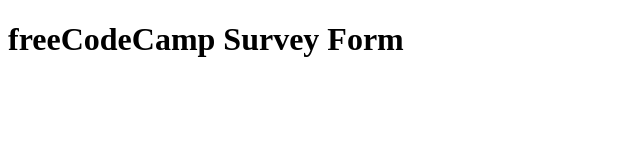
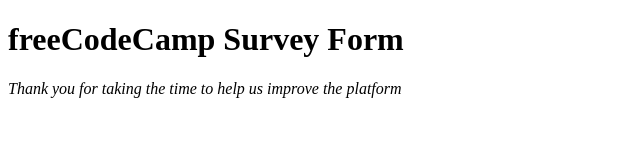
Before and after one commit to aadityadeshmukh/FCC-Survey-Form, a plain HTML site: page index.html in a window 1280 px wide. Shown: the whole page, without its empty margins (0-640 px from the left). Drawn offline with Linux system fonts and the light colour scheme.

Commit message:
fixes user story #2

```diff
--- a/index.html
+++ b/index.html
@@ -8,6 +8,7 @@
 </head>
 <body>
     <h1 id="title">freeCodeCamp Survey Form</h1>
+    <p id="description"><em>Thank you for taking the time to help us improve the platform</em></p>
     <script src="https://cdn.freecodecamp.org/testable-projects-fcc/v1/bundle.js"></script>
 </body>
 </html>
```
